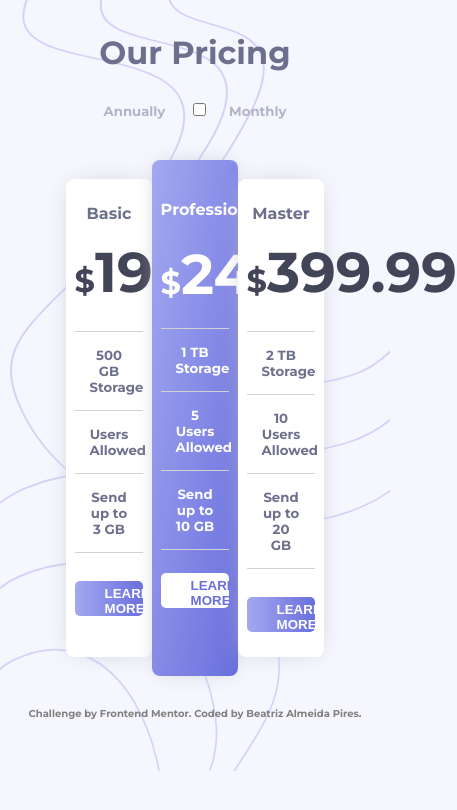
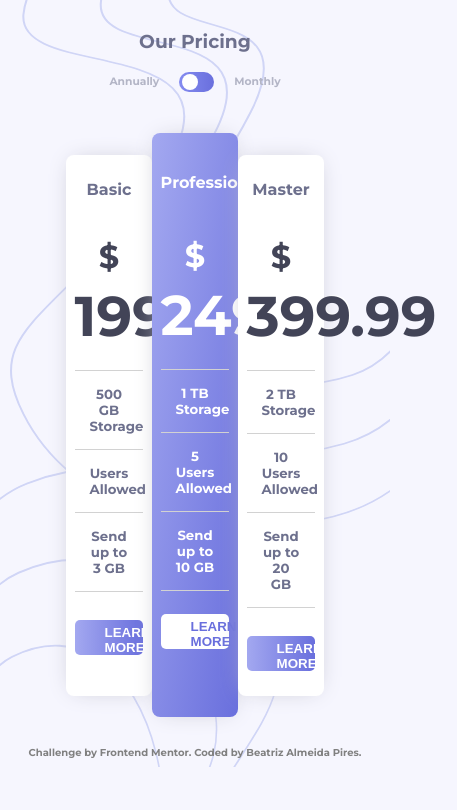
Before and after one commit to AlexChartrand440/pricing-page, a plain HTML site: page index.html in a window 390 px wide. Shown: the whole page, 457 px wide, since content can reach past the window. Drawn offline with nearby package versions, Linux system fonts and the light colour scheme.

Commit message:
added switch button with month/year price change

```diff
--- a/css/styles.css
+++ b/css/styles.css
@@ -1,9 +1,9 @@
 body {
   background-image: url("../images/bg-bottom.svg"), url("../images/bg-top.svg");
   background-size: 280px 300px, 380px 530px;
+  background-position: 0 100%, 100% 0%;
+  background-repeat: no-repeat;
   background-color: hsl(240, 78%, 98%);
-  background-position: 0 110%, 100% 0%;
-  background-repeat: no-repeat;
   text-align: center;
   font-family: 'Montserrat', sans-serif;
   font-weight: 700;
@@ -17,12 +17,14 @@ hr {
 }
 
 span {
+  display: flex;
+  display: inline-flex;
   font-size: 2rem;
-  align-self: center;
+  flex-direction: column;
 }
 
 
-h5{
+h5 {
   margin: 15px;
 }
 
@@ -37,7 +39,7 @@ h4.card-title {
   margin: 0 0 20px 0;
 }
 
-.special-price {
+.master-price {
   margin-bottom: 25px;
 }
 
@@ -48,18 +50,6 @@ h4.card-title {
 .professional-card > .price {
   color: white;
   margin-top: 20px;
-}
-
-.attribution {
-  font-size: 10px;
-  text-align: center;
-  display: block;
-  color: grey;
-}
-
-.attribution a {
-  text-decoration: none;
-  color: grey;
 }
 
 .title {
@@ -81,6 +71,7 @@ h4.card-title {
   color: hsl(233, 13%, 49%);
 }
 
+/* ------------ Grid ------------*/
 .grid-parent {
   margin-top: 60px;
   display: grid;
@@ -88,6 +79,7 @@ h4.card-title {
   justify-content: center;
 }
 
+/* ------------ Cards ------------*/
 .card {
   border-radius: 8px;
   padding: 0 10%;
@@ -107,6 +99,7 @@ h4.card-title {
   place-self: center auto;
 }
 
+/* ------------ Buttons Style ------------*/
 .button {
   background-image: linear-gradient(to right, hsl(236, 72%, 79%), hsl(237, 63%, 64%));
   width: 100%;
@@ -139,30 +132,106 @@ h4.card-title {
   border: 1px solid white;
   background-image: linear-gradient(to right,  hsl(236, 78%, 73%), hsl(237, 63%, 64%));
   color: white;
+  cursor: pointer;
 }
 
 .btn:hover {
   background-image: linear-gradient(to right,  hsl(0, 0%, 100%), hsl(0, 0%, 100%));
   color: hsl(237, 63%, 64%);
   border: 1px solid hsl(237, 63%, 64%);
+  cursor: pointer;
 }
 
+/* The switch - the box around the slider */
 .switch {
   position: relative;
   display: inline-block;
-  width: 60px;
-  height: 34px;
+  width: 35px;
+  height: 20px;
+  bottom: 3px;
+  margin-left: 20px;
+  margin-right: 20px;
 }
+
+/* Hide default HTML checkbox */
+.switch input {
+  opacity: 0;
+  width: 0;
+  height: 0;
+}
+
+/* The slider */
+.slider {
+  position: absolute;
+  cursor: pointer;
+  top: 0;
+  left: 0;
+  right: 0;
+  bottom: 0;
+  background-image: linear-gradient(to right,  hsl(236, 78%, 73%), hsl(237, 63%, 64%));
+  transition: .4s;
+}
+
+.slider:hover{
+  opacity: 0.5;
+}
+
+.slider:before {
+  position: absolute;
+  content: "";
+  height: 16px;
+  width: 16px;
+  left: 3px;
+  bottom: 2px;
+  background-color: white;
+  transition: .4s;
+}
+
+input:checked + .slider {
+  background-image: linear-gradient(to right,  hsl(235, 82%, 80%), hsl(237, 67%, 67%));
+}
+
+input:focus + .slider {
+  box-shadow: 0 0 1px hsl(237, 63%, 64%);
+}
+
+input:checked + .slider:before {
+  transform: translateX(13px);
+}
+
+/* Rounded sliders */
+.slider.round {
+  border-radius: 34px;
+}
+
+.slider.round:before {
+  border-radius: 50%;
+}
+
+/* ------------ Footer ------------*/
 
 footer {
   margin-top: 50px;
 }
 
-@media (max-width: 375px){
+.attribution {
+  font-size: 10px;
+  text-align: center;
+  display: block;
+  color: grey;
+}
+
+.attribution a {
+  text-decoration: none;
+  color: grey;
+}
+
+/* ------------ Mobile View ------------*/
+
+@media screen (max-width: 375px){
   .grid-parent {
     margin-top: 60px;
-    display: grid;
-    grid-template-columns: repeat(1, 100%);
+    display: block;
     justify-content: center;
   }
 }
--- a/index.html
+++ b/index.html
@@ -21,13 +21,10 @@
 
   <header>
     <div class="title">
-      <h1>Our Pricing</h1>
+      <h3>Our Pricing</h3>
     </div>
     <div>
-      <h5 class="sub-title">Annually <label class="switch">
-          <input type="checkbox">
-          <span class="slider round"></span>
-        </label>Monthly</h5>
+      <h6 class="sub-title">Annually<label class="switch"><input type="checkbox"><span class="slider round"></span></label>Monthly</h6>
     </div>
 
   </header>
@@ -37,7 +34,8 @@
     <div class="card basic-card">
 
       <h4 class="card-title">Basic</h4>
-      <!-- <h1 class="price"><span>$</span>19.99</h1> -->
+
+      <h1 class="price special-price" style="display: none"><span>$</span>19.99</h1>
       <h1 class="price special-price"><span>$</span>199.99</h1>
       <hr id="hr">
       <h5 class="text">500 GB Storage</h5>
@@ -53,7 +51,7 @@
 
     <div class="card professional-card">
       <h4>Professional</h4>
-      <!-- <h1 class="price"><span>$</span>24.99</h1> -->
+      <h1 class="price" style="display: none"><span>$</span>24.99</h1>
       <h1 class="price"><span>$</span>249.99</h1>
       <hr>
       <h5>1 TB Storage</h5>
@@ -69,8 +67,8 @@
     <div class="card master-card">
 
       <h4 class="card-title">Master</h4>
-      <!-- <h1 class="price"><span>$</span>39.99</h1> -->
-      <h1 class="price  special-price"><span>$</span>399.99</h1>
+      <h1 class="price" style="display: none"><span>$</span>39.99</h1>
+      <h1 class="price"><span>$</span>399.99</h1>
       <hr id="hr">
       <h5 class="text">2 TB Storage</h5>
       <hr>
@@ -90,6 +88,8 @@
       Coded by <a href="#">Beatriz Almeida Pires</a>.
     </div>
   </footer>
+  <script src="https://ajax.googleapis.com/ajax/libs/jquery/3.4.1/jquery.min.js"></script>
+  <script src="index.js"></script>
 </body>
 
 </html>
--- /dev/null
+++ b/index.js
@@ -0,0 +1,3 @@
+$(".slider").click(function() {
+  $(".price").toggle();
+});
```
